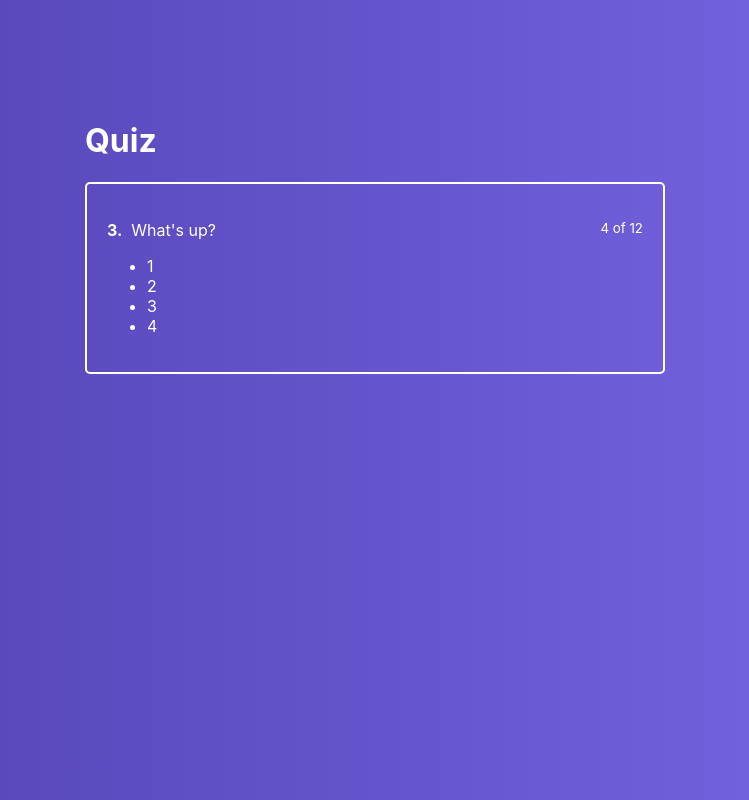
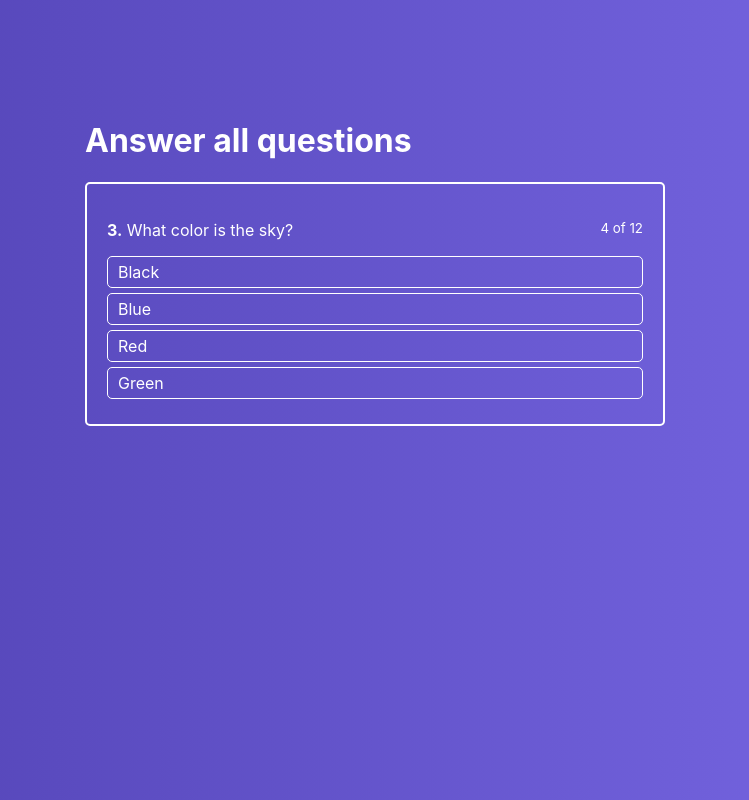
Before and after one commit to aleksey-13/quiz, a React app: page / in a window 1280 px wide. Shown: the whole page, without its empty margins (265-1014 px from the left). Built offline with nearby package versions, Linux system fonts and the light colour scheme.

Commit message:
Add component AnswerItem. Event onclick

```diff
--- a/src/components/ActiveQuiz/ActiveQuiz.js
+++ b/src/components/ActiveQuiz/ActiveQuiz.js
@@ -1,4 +1,6 @@
 import React from 'react';
+
+import AnswersList from './AnswersList/AnswersList';
 
 import classes from './ActiveQuiz.module.css';
 
@@ -9,18 +11,15 @@ const ActiveQuiz = (props) => {
                 <span>
                     <strong>3.</strong>
                     &nbsp;
-                    What's up?
+                    {props.question}
                 </span>
 
                 <small>4 of 12</small>
             </p>
 
-            <ul>
-                <li>1</li>
-                <li>2</li>
-                <li>3</li>
-                <li>4</li>
-            </ul>
+            <AnswersList
+                answers={props.answers}
+                onAnswerClick={props.onAnswerClick}/>
         </div>
     );
 }
--- /dev/null
+++ b/src/components/ActiveQuiz/AnswersList/AnswerItem/AnswerItem.js
@@ -0,0 +1,15 @@
+import React from 'react';
+
+import classes from './AnswerItem.module.css';
+
+const AnswerItem = props => {
+    return (
+        <li
+            className={classes.AnswerItem}
+            onClick={() => props.onAnswerClick(props.answer.id)}>
+            { props.answer.text }
+        </li>
+    );
+}
+
+export default AnswerItem;
--- /dev/null
+++ b/src/components/ActiveQuiz/AnswersList/AnswerItem/AnswerItem.module.css
@@ -0,0 +1,12 @@
+.AnswerItem {
+    border: 1px solid #fff;
+    border-radius: 5px;
+    padding: 5px 10px;
+    margin-bottom: 5px;
+    cursor: pointer;
+}
+
+.AnswerItem:hover {
+    background-color: rgba(255, 255, 255, .2);
+    transition: background-color .3s ease-in-out;
+}
--- /dev/null
+++ b/src/components/ActiveQuiz/AnswersList/AnswersList.js
@@ -0,0 +1,20 @@
+import React from 'react';
+
+import AnswerItem from './AnswerItem/AnswerItem';
+
+import classes from './AnswersList.module.css';
+
+const AnswersList = (props) => (
+    <ul className={classes.AnswersList}>
+        { props.answers.map((answer) => {
+            return (
+                <AnswerItem
+                    key={Math.floor(Math.random() * 10000)}
+                    answer={answer}
+                    onAnswerClick={props.onAnswerClick}/>
+            );
+        }) }
+    </ul>
+);
+
+export default AnswersList;
--- /dev/null
+++ b/src/components/ActiveQuiz/AnswersList/AnswersList.module.css
@@ -0,0 +1,5 @@
+.AnswersList {
+    list-style: none;
+    margin: 0;
+    padding: 0;
+}
--- a/src/containers/Quiz/Quiz.js
+++ b/src/containers/Quiz/Quiz.js
@@ -6,15 +6,36 @@ import classes from './Quiz.module.css';
 
 class Quiz extends Component {
     state = {
-        quiz: []
+        quiz: [
+            {
+                question: 'What color is the sky?',
+                rightAnswer: 1,
+                answers: [
+                    { text: 'Black', id: 0},
+                    { text: 'Blue', id: 1},
+                    { text: 'Red', id: 2},
+                    { text: 'Green', id: 3}
+                ]
+            }
+        ]
+    }
+
+    onAnswerClickHandler = (answerID) => {
+        if (answerID === this.state.quiz[0].rightAnswer) {
+            console.log('You\'re right')
+        }
     }
 
     render() {
         return (
             <div className={classes.Quiz}>
                 <div className={classes.QuizWrapper}>
-                    <h1>Quiz</h1>
-                    <ActiveQuiz />
+                    <h1>Answer all questions</h1>
+
+                    <ActiveQuiz
+                        answers={this.state.quiz[0].answers}
+                        question={this.state.quiz[0].question}
+                        onAnswerClick={this.onAnswerClickHandler}/>
                 </div>
             </div>
         );
```
